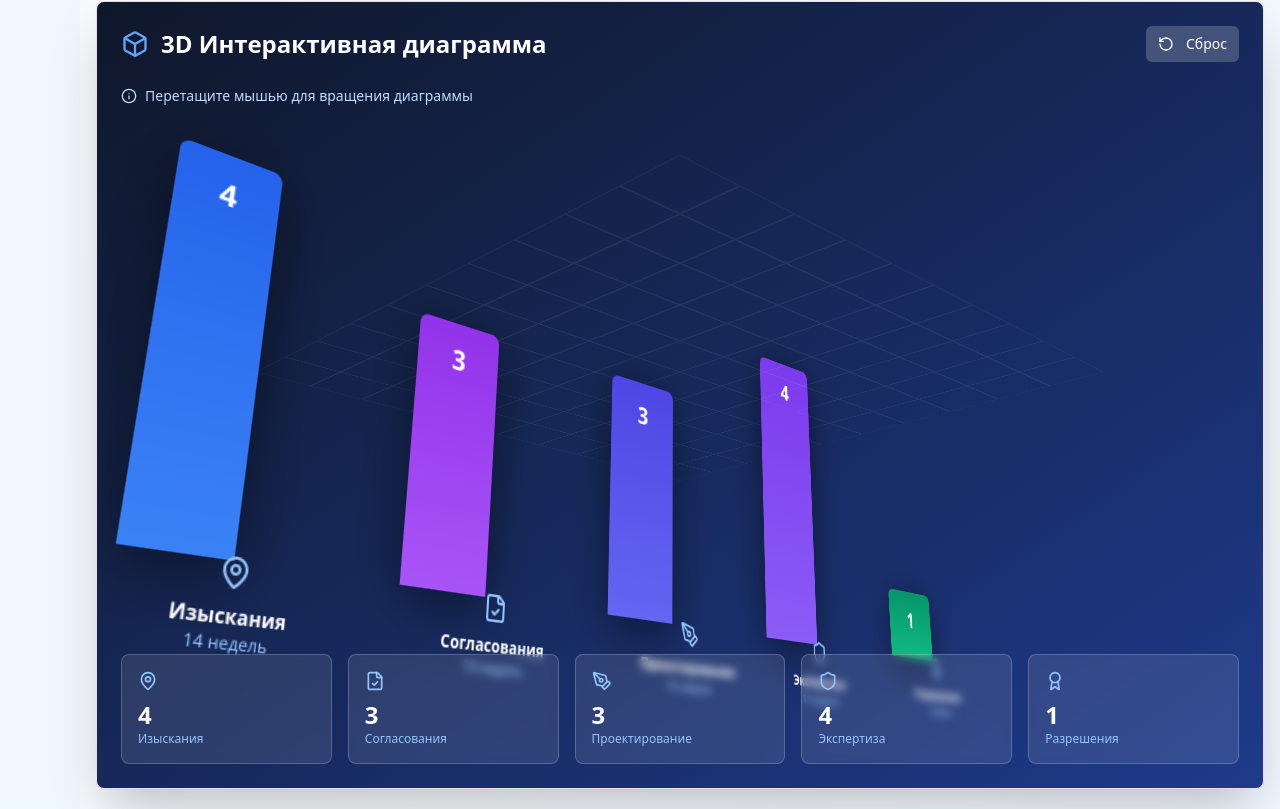
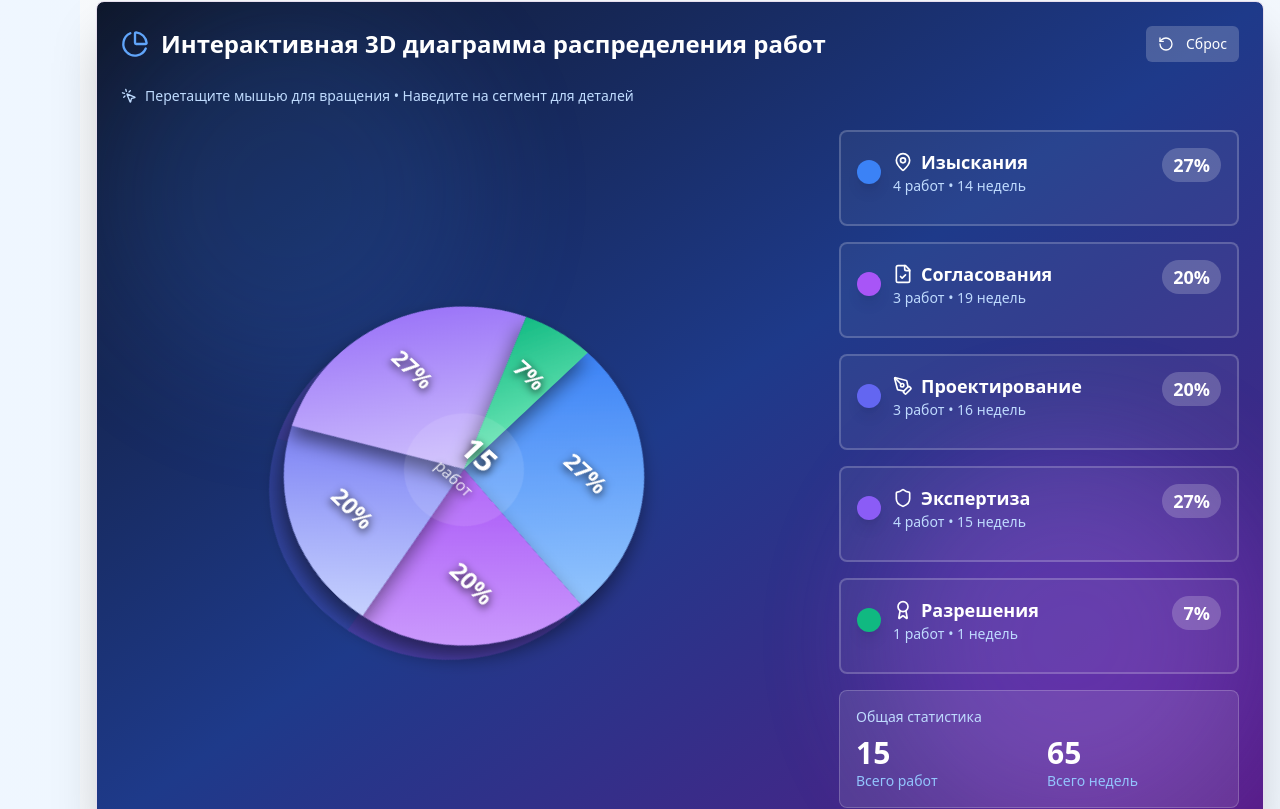
Before and after one commit to pr-poehali-dev/hr-proposal-purple, a React (Vite) app: page /roadmap in a window 1280 px wide. Shown: the part 2611-3420 px from the top of the page. Built offline with nearby package versions, Linux system fonts and the light colour scheme.

Commit message:
3D управление проектом диаграмма

```diff
--- a/src/components/Interactive3DChart.tsx
+++ b/src/components/Interactive3DChart.tsx
@@ -17,7 +17,9 @@ interface Task {
 
 const Interactive3DChart = () => {
   const [selectedTask, setSelectedTask] = useState<Task | null>(null);
-  const [rotation, setRotation] = useState({ x: 20, y: 45 });
+  const [selectedSegment, setSelectedSegment] = useState<number | null>(null);
+  const [rotation, setRotation] = useState(45);
+  const [tilt, setTilt] = useState(20);
   const [isDragging, setIsDragging] = useState(false);
   const [startPos, setStartPos] = useState({ x: 0, y: 0 });
 
@@ -40,11 +42,11 @@ const Interactive3DChart = () => {
   ];
 
   const categoryColors = {
-    survey: { bg: 'from-blue-500 to-blue-600', name: 'Изыскания', icon: 'MapPin' },
-    approval: { bg: 'from-purple-500 to-purple-600', name: 'Согласования', icon: 'FileCheck' },
-    design: { bg: 'from-indigo-500 to-indigo-600', name: 'Проектирование', icon: 'PenTool' },
-    expertise: { bg: 'from-violet-500 to-violet-600', name: 'Экспертиза', icon: 'Shield' },
-    permit: { bg: 'from-emerald-500 to-emerald-600', name: 'Разрешения', icon: 'Award' },
+    survey: { color: '#3B82F6', name: 'Изыскания', icon: 'MapPin', lightColor: '#93C5FD' },
+    approval: { color: '#A855F7', name: 'Согласования', icon: 'FileCheck', lightColor: '#D8B4FE' },
+    design: { color: '#6366F1', name: 'Проектирование', icon: 'PenTool', lightColor: '#C7D2FE' },
+    expertise: { color: '#8B5CF6', name: 'Экспертиза', icon: 'Shield', lightColor: '#DDD6FE' },
+    permit: { color: '#10B981', name: 'Разрешения', icon: 'Award', lightColor: '#6EE7B7' },
   };
 
   const handleMouseDown = (e: React.MouseEvent) => {
@@ -56,10 +58,8 @@ const Interactive3DChart = () => {
     if (!isDragging) return;
     const deltaX = e.clientX - startPos.x;
     const deltaY = e.clientY - startPos.y;
-    setRotation({
-      x: Math.max(-90, Math.min(90, rotation.x - deltaY * 0.5)),
-      y: rotation.y + deltaX * 0.5,
-    });
+    setRotation(rotation + deltaX * 0.5);
+    setTilt(Math.max(-30, Math.min(60, tilt - deltaY * 0.3)));
     setStartPos({ x: e.clientX, y: e.clientY });
   };
 
@@ -67,31 +67,76 @@ const Interactive3DChart = () => {
     setIsDragging(false);
   };
 
-  // 3D Bar positions
+  // Calculate statistics
   const categoryStats = Object.entries(categoryColors).map(([key, value]) => ({
     category: key as Task['category'],
     name: value.name,
-    color: value.bg,
+    color: value.color,
+    lightColor: value.lightColor,
     icon: value.icon,
     count: tasks.filter(t => t.category === key).length,
     weeks: tasks.filter(t => t.category === key).reduce((sum, t) => sum + t.duration, 0),
+    percentage: 0,
   }));
 
-  const maxCount = Math.max(...categoryStats.map(s => s.count));
+  const totalTasks = tasks.length;
+  const totalWeeks = tasks.reduce((sum, t) => sum + t.duration, 0);
+
+  categoryStats.forEach(stat => {
+    stat.percentage = Math.round((stat.count / totalTasks) * 100);
+  });
+
+  // Calculate pie chart segments
+  let currentAngle = 0;
+  const segments = categoryStats.map((stat, idx) => {
+    const angle = (stat.count / totalTasks) * 360;
+    const segment = {
+      ...stat,
+      startAngle: currentAngle,
+      endAngle: currentAngle + angle,
+      angle,
+      index: idx,
+    };
+    currentAngle += angle;
+    return segment;
+  });
+
+  // Create SVG path for pie segment
+  const createPieSegment = (startAngle: number, endAngle: number, radius: number) => {
+    const start = polarToCartesian(0, 0, radius, endAngle);
+    const end = polarToCartesian(0, 0, radius, startAngle);
+    const largeArc = endAngle - startAngle <= 180 ? '0' : '1';
+    return `M 0 0 L ${start.x} ${start.y} A ${radius} ${radius} 0 ${largeArc} 0 ${end.x} ${end.y} Z`;
+  };
+
+  const polarToCartesian = (cx: number, cy: number, radius: number, angle: number) => {
+    const rad = ((angle - 90) * Math.PI) / 180;
+    return {
+      x: cx + radius * Math.cos(rad),
+      y: cy + radius * Math.sin(rad),
+    };
+  };
 
   return (
     <div className="space-y-8">
-      {/* 3D Rotating Chart */}
-      <Card className="p-6 bg-gradient-to-br from-slate-900 to-blue-900 text-white shadow-2xl overflow-hidden">
+      {/* 3D Pie Chart */}
+      <Card className="p-6 bg-gradient-to-br from-slate-900 via-blue-900 to-purple-900 text-white shadow-2xl overflow-hidden relative">
+        {/* Animated background */}
+        <div className="absolute inset-0 opacity-30">
+          <div className="absolute top-0 left-0 w-96 h-96 bg-blue-500 rounded-full blur-3xl animate-pulse" />
+          <div className="absolute bottom-0 right-0 w-96 h-96 bg-purple-500 rounded-full blur-3xl animate-pulse" style={{ animationDelay: '1s' }} />
+        </div>
+
+        <div className="relative z-10">
           <div className="flex items-center justify-between mb-6">
             <h3 className="text-2xl font-bold flex items-center gap-3">
-            <Icon name="Box" size={28} className="text-blue-400" />
-            3D Интерактивная диаграмма
+              <Icon name="PieChart" size={28} className="text-blue-400" />
+              Интерактивная 3D диаграмма распределения работ
             </h3>
             <div className="flex gap-2">
               <Button
                 size="sm"
-              onClick={() => setRotation({ x: 20, y: 45 })}
+                onClick={() => { setRotation(45); setTilt(20); }}
                 className="bg-white/20 hover:bg-white/30 text-white border-white/30"
               >
                 <Icon name="RotateCcw" size={16} className="mr-1" />
@@ -100,117 +145,214 @@ const Interactive3DChart = () => {
             </div>
           </div>
 
-        <div className="text-sm text-blue-200 mb-4 flex items-center gap-2">
-          <Icon name="Info" size={16} />
-          Перетащите мышью для вращения диаграммы
+          <div className="text-sm text-blue-200 mb-6 flex items-center gap-2">
+            <Icon name="MousePointerClick" size={16} />
+            Перетащите мышью для вращения • Наведите на сегмент для деталей
           </div>
 
+          <div className="grid lg:grid-cols-[1fr,400px] gap-8 items-center">
+            {/* 3D Pie Chart */}
             <div
               className="relative h-[500px] cursor-move select-none"
-          style={{ perspective: '1200px' }}
+              style={{ perspective: '1500px' }}
               onMouseDown={handleMouseDown}
               onMouseMove={handleMouseMove}
               onMouseUp={handleMouseUp}
               onMouseLeave={handleMouseUp}
             >
-          <div
-            className="absolute inset-0 flex items-end justify-center gap-8"
+              <svg
+                viewBox="-250 -250 500 500"
+                className="w-full h-full"
                 style={{
-              transform: `rotateX(${rotation.x}deg) rotateY(${rotation.y}deg)`,
+                  transform: `rotateX(${tilt}deg) rotateZ(${rotation}deg)`,
                   transformStyle: 'preserve-3d',
                   transition: isDragging ? 'none' : 'transform 0.3s ease-out',
                 }}
               >
-            {/* Grid Floor */}
-            <div
-              className="absolute bottom-0 w-[600px] h-[600px] grid grid-cols-10 grid-rows-10 opacity-20"
-              style={{
-                transform: 'rotateX(90deg) translateZ(-50px)',
-                transformStyle: 'preserve-3d',
-              }}
-            >
-              {Array.from({ length: 100 }).map((_, i) => (
-                <div key={i} className="border border-white/30" />
+                <defs>
+                  {segments.map((segment, idx) => (
+                    <filter key={idx} id={`shadow-${idx}`} x="-50%" y="-50%" width="200%" height="200%">
+                      <feGaussianBlur in="SourceAlpha" stdDeviation="10" />
+                      <feOffset dx="5" dy="10" result="offsetblur" />
+                      <feComponentTransfer>
+                        <feFuncA type="linear" slope="0.5" />
+                      </feComponentTransfer>
+                      <feMerge>
+                        <feMergeNode />
+                        <feMergeNode in="SourceGraphic" />
+                      </feMerge>
+                    </filter>
                   ))}
-            </div>
 
-            {/* 3D Bars */}
-            {categoryStats.map((stat, idx) => {
-              const height = (stat.count / maxCount) * 300;
-              const xPos = (idx - categoryStats.length / 2) * 100;
+                  {segments.map((segment, idx) => (
+                    <linearGradient key={idx} id={`gradient-${idx}`} x1="0%" y1="0%" x2="100%" y2="100%">
+                      <stop offset="0%" stopColor={segment.color} />
+                      <stop offset="100%" stopColor={segment.lightColor} />
+                    </linearGradient>
+                  ))}
+                </defs>
+
+                {/* Base circle (3D depth) */}
+                {segments.map((segment, idx) => (
+                  <g key={`base-${idx}`}>
+                    {/* Bottom layer for 3D effect */}
+                    <path
+                      d={createPieSegment(segment.startAngle, segment.endAngle, 180)}
+                      fill={segment.color}
+                      opacity="0.3"
+                      transform="translate(0, 20)"
+                    />
+                  </g>
+                ))}
+
+                {/* Main pie segments */}
+                {segments.map((segment, idx) => {
+                  const isHovered = selectedSegment === idx;
+                  const midAngle = (segment.startAngle + segment.endAngle) / 2;
+                  const offset = isHovered ? 20 : 0;
+                  const offsetX = Math.cos(((midAngle - 90) * Math.PI) / 180) * offset;
+                  const offsetY = Math.sin(((midAngle - 90) * Math.PI) / 180) * offset;
 
                   return (
-                <div
-                  key={stat.category}
-                  className="relative group"
+                    <g
+                      key={`segment-${idx}`}
+                      transform={`translate(${offsetX}, ${offsetY})`}
+                      onMouseEnter={() => setSelectedSegment(idx)}
+                      onMouseLeave={() => setSelectedSegment(null)}
+                      className="cursor-pointer transition-transform duration-300"
+                    >
+                      {/* Main segment */}
+                      <path
+                        d={createPieSegment(segment.startAngle, segment.endAngle, 180)}
+                        fill={`url(#gradient-${idx})`}
+                        filter={`url(#shadow-${idx})`}
+                        className="transition-all duration-300"
                         style={{
-                    transform: `translateX(${xPos}px) translateZ(0)`,
-                    transformStyle: 'preserve-3d',
-                  }}
-                >
-                  {/* Bar */}
-                  <div
-                    className={`relative w-20 bg-gradient-to-t ${stat.color} rounded-t-lg shadow-2xl transition-all duration-300 hover:brightness-125`}
-                    style={{
-                      height: `${height}px`,
-                      transform: 'translateZ(0)',
-                      boxShadow: '0 10px 50px rgba(0,0,0,0.5)',
-                    }}
-                  >
-                    {/* Top Face */}
-                    <div
-                      className={`absolute top-0 left-0 right-0 h-20 bg-gradient-to-br ${stat.color} rounded-lg opacity-80`}
-                      style={{
-                        transform: 'rotateX(90deg) translateZ(10px)',
-                        transformStyle: 'preserve-3d',
+                          transform: isHovered ? 'scale(1.05)' : 'scale(1)',
+                          transformOrigin: 'center',
                         }}
                       />
 
-                    {/* Side Face */}
-                    <div
-                      className={`absolute top-0 right-0 bottom-0 w-20 bg-gradient-to-r ${stat.color} opacity-60`}
+                      {/* Percentage label */}
+                      <text
+                        x={Math.cos(((midAngle - 90) * Math.PI) / 180) * 120}
+                        y={Math.sin(((midAngle - 90) * Math.PI) / 180) * 120}
+                        fill="white"
+                        fontSize="24"
+                        fontWeight="bold"
+                        textAnchor="middle"
+                        dominantBaseline="middle"
                         style={{
-                        transform: 'rotateY(90deg) translateZ(10px)',
-                        transformOrigin: 'right',
-                        transformStyle: 'preserve-3d',
+                          filter: 'drop-shadow(2px 2px 4px rgba(0,0,0,0.8))',
+                          pointerEvents: 'none',
                         }}
-                    />
+                      >
+                        {segment.percentage}%
+                      </text>
+                    </g>
+                  );
+                })}
 
-                    {/* Value Label */}
-                    <div className="absolute top-4 left-1/2 -translate-x-1/2 text-white font-bold text-2xl">
-                      {stat.count}
+                {/* Center info */}
+                <circle cx="0" cy="0" r="60" fill="rgba(255,255,255,0.1)" />
+                <text
+                  x="0"
+                  y="-10"
+                  fill="white"
+                  fontSize="32"
+                  fontWeight="bold"
+                  textAnchor="middle"
+                  style={{ filter: 'drop-shadow(2px 2px 4px rgba(0,0,0,0.8))' }}
+                >
+                  {totalTasks}
+                </text>
+                <text
+                  x="0"
+                  y="20"
+                  fill="white"
+                  fontSize="16"
+                  textAnchor="middle"
+                  opacity="0.8"
+                  style={{ filter: 'drop-shadow(2px 2px 4px rgba(0,0,0,0.8))' }}
+                >
+                  работ
+                </text>
+              </svg>
             </div>
 
-                    {/* Glow Effect */}
+            {/* Legend and Stats */}
+            <div className="space-y-4">
+              {segments.map((segment, idx) => {
+                const isActive = selectedSegment === idx;
+                return (
                   <div
-                      className={`absolute inset-0 bg-gradient-to-t ${stat.color} opacity-0 group-hover:opacity-50 transition-opacity duration-300 blur-xl`}
-                      style={{ transform: 'translateZ(-10px)' }}
+                    key={idx}
+                    onMouseEnter={() => setSelectedSegment(idx)}
+                    onMouseLeave={() => setSelectedSegment(null)}
+                    className={`p-4 rounded-lg border-2 cursor-pointer transition-all duration-300 ${
+                      isActive
+                        ? 'bg-white/20 border-white/50 scale-105 shadow-2xl'
+                        : 'bg-white/5 border-white/20 hover:bg-white/10'
+                    }`}
+                  >
+                    <div className="flex items-start justify-between mb-3">
+                      <div className="flex items-center gap-3">
+                        <div
+                          className="w-6 h-6 rounded-full shadow-lg"
+                          style={{ backgroundColor: segment.color }}
                         />
+                        <div>
+                          <div className="font-bold text-lg flex items-center gap-2">
+                            <Icon name={segment.icon} size={20} />
+                            {segment.name}
+                          </div>
+                          <div className="text-sm text-blue-200">
+                            {segment.count} работ • {segment.weeks} недель
+                          </div>
+                        </div>
+                      </div>
+                      <Badge className="bg-white/20 text-white text-lg font-bold">
+                        {segment.percentage}%
+                      </Badge>
                     </div>
 
-                  {/* Label */}
-                  <div
-                    className="absolute -bottom-16 left-1/2 -translate-x-1/2 text-center whitespace-nowrap"
-                    style={{ transform: 'translateZ(0)' }}
-                  >
-                    <Icon name={stat.icon} size={24} className="mx-auto mb-2 text-blue-300" />
-                    <div className="font-bold text-sm">{stat.name}</div>
-                    <div className="text-xs text-blue-300">{stat.weeks} недель</div>
+                    {isActive && (
+                      <div className="mt-3 pt-3 border-t border-white/20 space-y-2 animate-fade-in">
+                        <div className="grid grid-cols-3 gap-2 text-sm">
+                          <div>
+                            <div className="text-blue-300 text-xs">Работ</div>
+                            <div className="font-bold text-xl">{segment.count}</div>
                           </div>
+                          <div>
+                            <div className="text-blue-300 text-xs">Недель</div>
+                            <div className="font-bold text-xl">{segment.weeks}</div>
+                          </div>
+                          <div>
+                            <div className="text-blue-300 text-xs">Доля</div>
+                            <div className="font-bold text-xl">{segment.percentage}%</div>
+                          </div>
+                        </div>
+                      </div>
+                    )}
                   </div>
                 );
               })}
+
+              <div className="mt-6 p-4 bg-white/10 rounded-lg border border-white/20">
+                <div className="text-sm text-blue-200 mb-2">Общая статистика</div>
+                <div className="grid grid-cols-2 gap-4">
+                  <div>
+                    <div className="text-3xl font-bold">{totalTasks}</div>
+                    <div className="text-sm text-blue-300">Всего работ</div>
+                  </div>
+                  <div>
+                    <div className="text-3xl font-bold">{totalWeeks}</div>
+                    <div className="text-sm text-blue-300">Всего недель</div>
                   </div>
                 </div>
-
-        <div className="mt-8 grid grid-cols-2 lg:grid-cols-5 gap-4">
-          {categoryStats.map((stat) => (
-            <div key={stat.category} className="bg-white/10 backdrop-blur-sm p-4 rounded-lg border border-white/20">
-              <Icon name={stat.icon} size={20} className="text-blue-300 mb-2" />
-              <div className="text-2xl font-bold">{stat.count}</div>
-              <div className="text-xs text-blue-300">{stat.name}</div>
               </div>
-          ))}
+            </div>
+          </div>
         </div>
       </Card>
 
@@ -237,7 +379,10 @@ const Interactive3DChart = () => {
                   }`}
                 >
                   <div className="flex items-center h-full px-4 gap-4">
-                    <Badge className={`bg-gradient-to-r ${colors.bg} text-white shrink-0`}>
+                    <Badge
+                      className="shrink-0 text-white"
+                      style={{ background: colors.color }}
+                    >
                       {task.id}
                     </Badge>
                     <div className="flex-1 min-w-0">
@@ -252,8 +397,11 @@ const Interactive3DChart = () => {
                   {/* Progress bar */}
                   <div className="absolute bottom-0 left-0 right-0 h-1 bg-gray-200 rounded-b-lg overflow-hidden">
                     <div
-                      className={`h-full bg-gradient-to-r ${colors.bg} transition-all duration-1000`}
-                      style={{ width: `${(task.startWeek / 32) * 100}%` }}
+                      className="h-full transition-all duration-1000"
+                      style={{
+                        width: `${(task.startWeek / 32) * 100}%`,
+                        background: colors.color
+                      }}
                     />
                   </div>
                 </div>
@@ -264,7 +412,10 @@ const Interactive3DChart = () => {
           {/* Side Panel */}
           <div className="lg:sticky lg:top-4 h-fit">
             {selectedTask ? (
-              <Card className={`p-6 bg-gradient-to-br ${categoryColors[selectedTask.category].bg} text-white shadow-2xl`}>
+              <Card
+                className="p-6 text-white shadow-2xl"
+                style={{ background: `linear-gradient(135deg, ${categoryColors[selectedTask.category].color} 0%, ${categoryColors[selectedTask.category].lightColor} 100%)` }}
+              >
                 <div className="flex items-start justify-between mb-4">
                   <Badge className="bg-white/20 text-white border-white/30">
                     {selectedTask.id}
```
Lines whose indentation alone changed are shown as unchanged.
